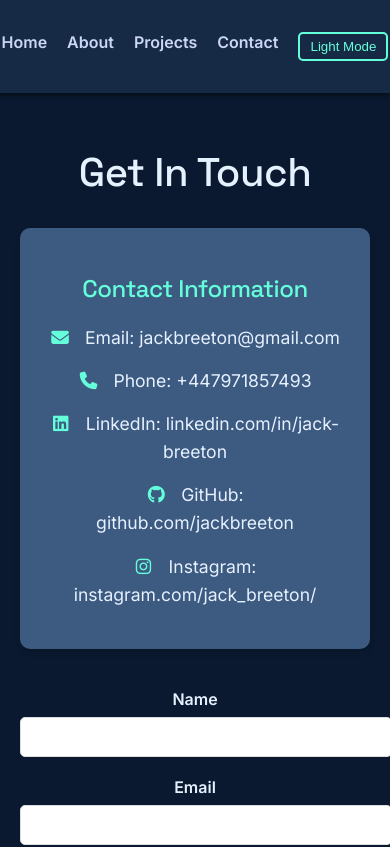
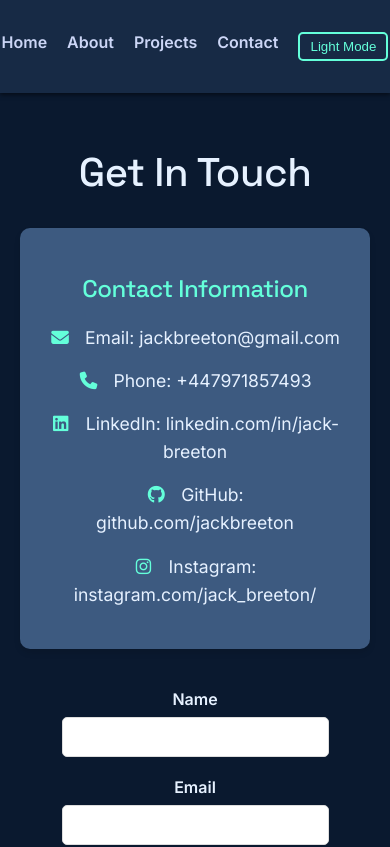
Before and after one commit to Jbreets/react-portfolio, a React (Create React App) app: page /contact in a window 390 px wide. Shown: the top 847 px of the page. Built offline with nearby package versions, Linux system fonts and the light colour scheme.

Commit message:
fixed form

```diff
--- a/src/pages/Contact.css
+++ b/src/pages/Contact.css
@@ -122,3 +122,9 @@
       flex-direction: column;
     }
   }
+  @media (max-width: 430px) {
+    .form-group input,
+    .form-group textarea {
+     width: 70%;
+    }
+  }
```
